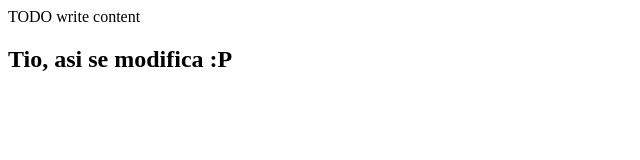
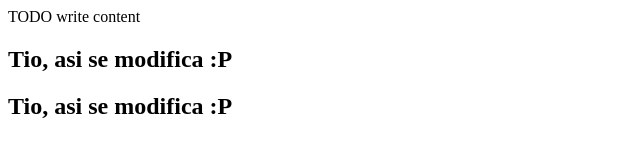
Before and after one commit to AlexDeveloper714/pruebasGIT, a website: page public_html/index.html in a window 1280 px wide. Shown: the whole page, without its empty margins (0-640 px from the left). Drawn offline with Linux system fonts and the light colour scheme.

Commit message:
Asi hago mis commits

```diff
--- a/public_html/index.html
+++ b/public_html/index.html
@@ -1,9 +1,5 @@
 <!DOCTYPE html>
-<!--
-To change this license header, choose License Headers in Project Properties.
-To change this template file, choose Tools | Templates
-and open the template in the editor.
--->
+
 <html>
     <head>
         <title>TODO supply a title</title>
@@ -13,5 +9,7 @@ and open the template in the editor.
     <body>
         <div>TODO write content</div>
         <h2>Tio, asi se modifica :P</h2>
+        <h2>Tio, asi se modifica :P</h2>
+
     </body>
 </html>
```
